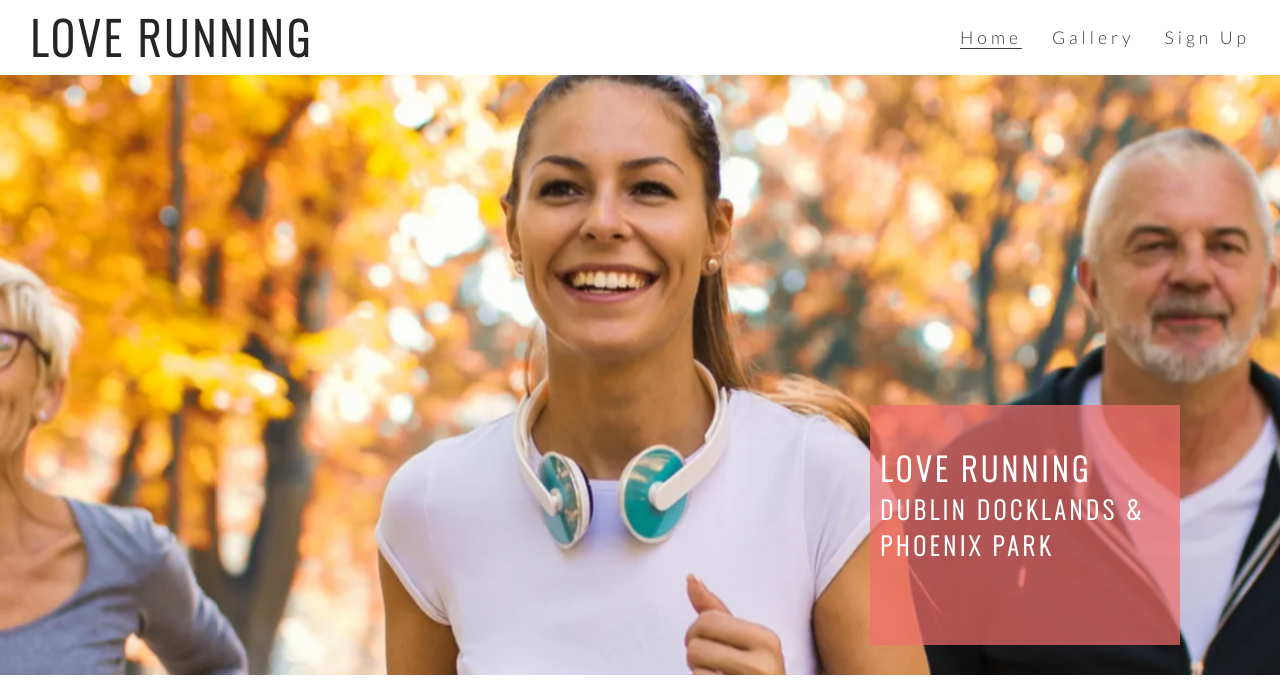
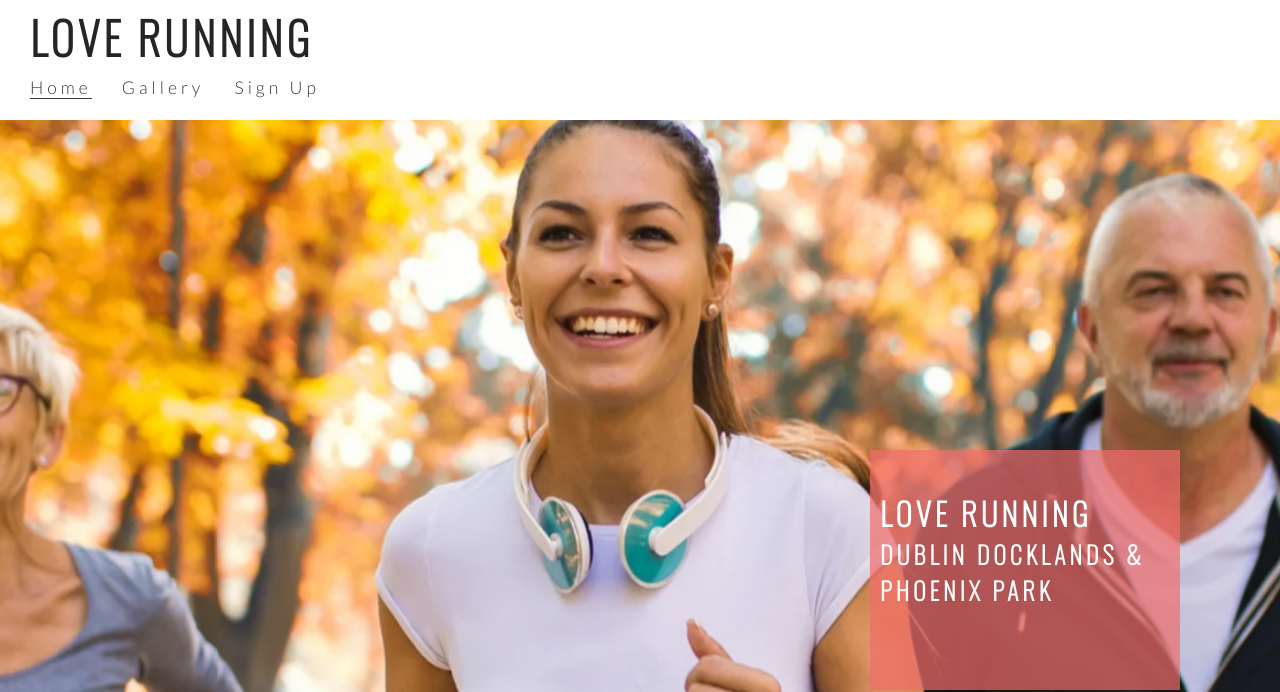
Before and after one commit to theodorchris/love-running, a plain HTML site: page index.html in a window 1280 px wide. Shown: the top 692 px of the page. Drawn offline with nearby package versions, Linux system fonts and the light colour scheme.

Commit message:
Style menu area for screen 950px wide and down

```diff
--- a/assets/css/style.css
+++ b/assets/css/style.css
@@ -299,4 +299,12 @@ footer {
 }
 
 
-}
+/*For medium screen sizes from 950px wide and down*/
+
+ #menu {
+    clear: left;
+    float: left;
+    margin-left: 30px;
+    margin-bottom: 20px;
+    line-height: 25px;
+} */
```
